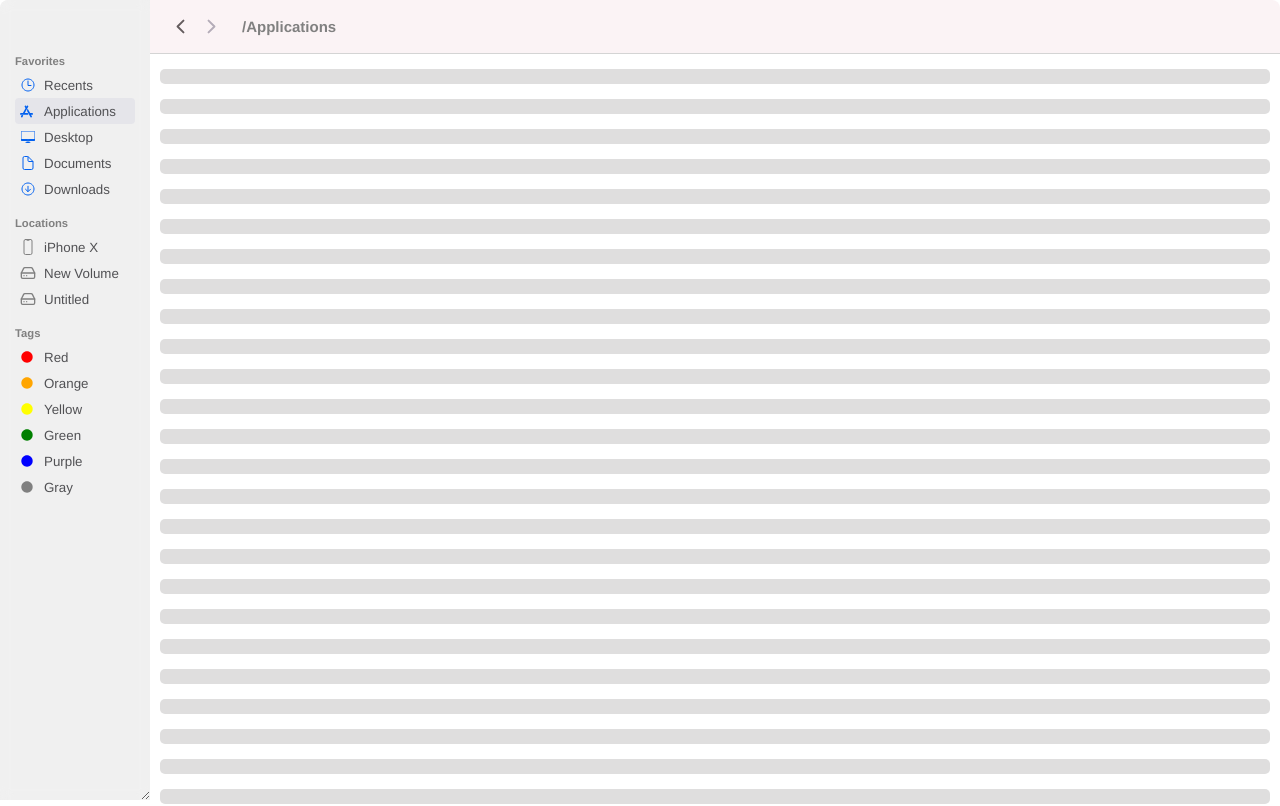
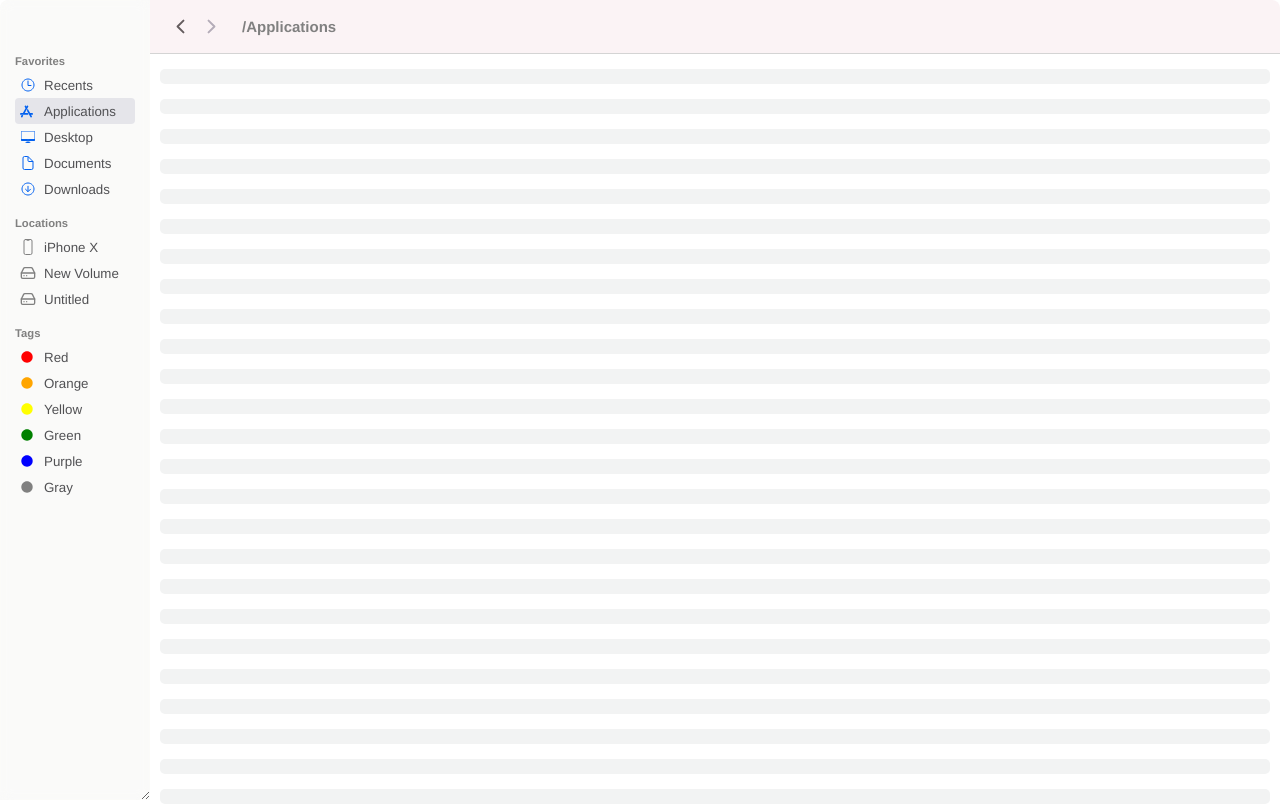
Before and after one commit to PatoSala/Finder-for-Windows, a React (Create React App) app in the folder finder-for-windows/: page /Applications in a window 1280 px wide. Shown: the top 806 px of the page. Built offline with nearby package versions, Linux system fonts and the light colour scheme.

Commit message:
added sidebar background color

```diff
--- a/finder-for-windows/public/electron.js
+++ b/finder-for-windows/public/electron.js
@@ -12,8 +12,9 @@ function createWindow() {
       nodeIntegration: true,
     },
     icon: path.join(__dirname, '../src/assets/icon.png'),
-    /* frame: false,
-    transparent: true */
+    titleBarStyle: 'hidden',
+    frame: false,
+    transparent: true
   });
 
   // and load the index.html of the app.
--- a/finder-for-windows/src/Components/ContainerLeft/ContainerLeft.css
+++ b/finder-for-windows/src/Components/ContainerLeft/ContainerLeft.css
@@ -5,5 +5,5 @@
     height: 100vh;
     overflow: hidden;
     resize: horizontal;
-    background-color: rgb(240, 240, 240/* , 0.8 */);
+    background-color: rgb(250, 250, 249);
 }
--- a/finder-for-windows/src/Components/ContainerRight/Pages/StripeBackground/StripeBackground.css
+++ b/finder-for-windows/src/Components/ContainerRight/Pages/StripeBackground/StripeBackground.css
@@ -2,7 +2,7 @@
     width: 100%;
     height: 15px;
     /* align-self: center; */
-    background-color: rgb(223, 222, 222);
+    background-color: rgb(242, 243, 243);
     border-radius: 5px;
     margin-top: 15px;
 }
```
